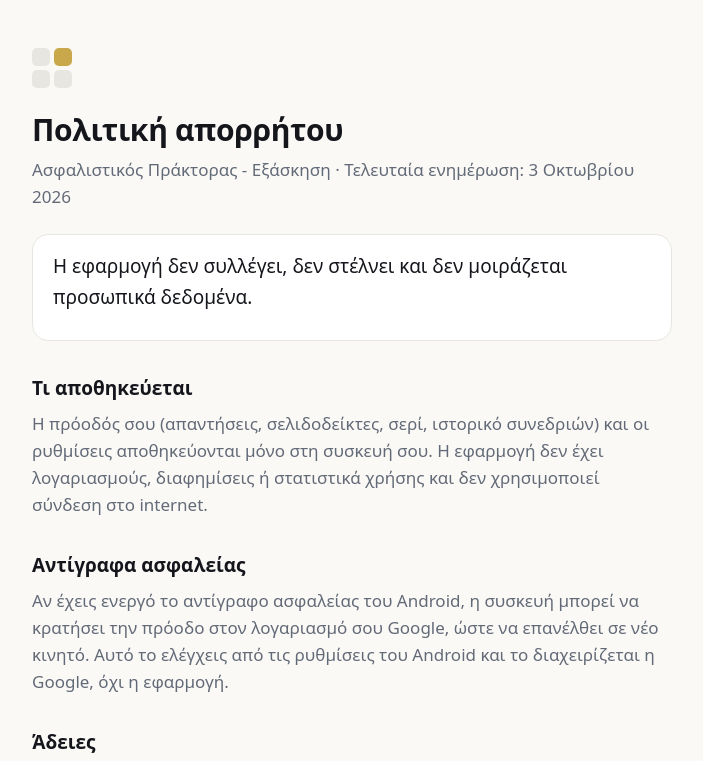
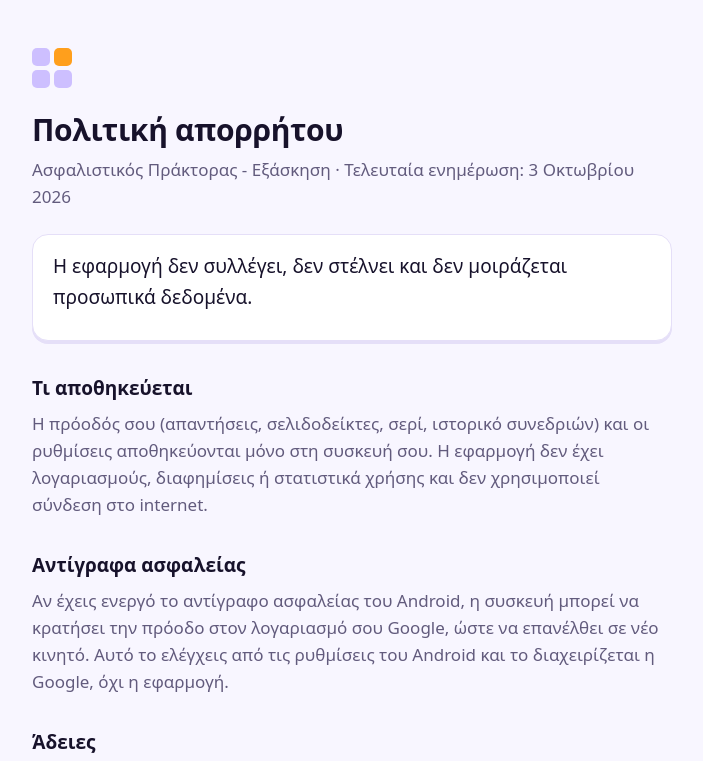
Before and after one commit to SooperNinja/praktoras-privacy, a plain HTML site: page index.html in a window 1280 px wide. Shown: the top 761 px of the page, without its empty margins (288-991 px from the left). Drawn offline with Linux system fonts and the light colour scheme.

Commit message:
style: violet colours to match app 1.1.0
Co-Authored-By: Claude Opus 5.5 <noreply@anthropic.com>

```diff
--- a/index.html
+++ b/index.html
@@ -7,13 +7,15 @@
 <meta name="description" content="Πολιτική απορρήτου της εφαρμογής Ασφαλιστικός Πράκτορας - Εξάσκηση για Android.">
 <style>
   :root {
-    --bg: #FAF9F6; --surface: #FFFFFF; --border: #E8E6E1;
-    --text: #14161C; --muted: #636A77; --accent: #85661A;
+    --bg: #F8F6FF; --surface: #FFFFFF; --border: #E5DFF8;
+    --text: #17122B; --muted: #625B7D; --accent: #5A35EE;
+    --tile: #CDBFFF; --hot: #FF9F1C;
   }
   @media (prefers-color-scheme: dark) {
     :root {
-      --bg: #0E1015; --surface: #161922; --border: #252A36;
-      --text: #F2F3F5; --muted: #9AA1B2; --accent: #C8A84B;
+      --bg: #0F0B1E; --surface: #18132E; --border: #2A2248;
+      --text: #F3F0FF; --muted: #A39BC4; --accent: #A893FF;
+      --tile: #3E3370; --hot: #FFB547;
     }
   }
   * { box-sizing: border-box; }
@@ -23,8 +25,8 @@
   }
   main { max-width: 680px; margin: 0 auto; padding: 48px 20px 64px; }
   .mark { display: grid; grid-template-columns: 18px 18px; gap: 4px; margin-bottom: 24px; }
-  .mark span { width: 18px; height: 18px; border-radius: 5px; background: var(--border); }
-  .mark span:nth-child(2) { background: #C8A84B; }
+  .mark span { width: 18px; height: 18px; border-radius: 5px; background: var(--tile); }
+  .mark span:nth-child(2) { background: var(--hot); }
   h1 { font-size: 30px; line-height: 1.2; margin: 0 0 8px; letter-spacing: -0.3px; }
   h2 { font-size: 19px; margin: 32px 0 6px; }
   p, li { color: var(--muted); margin: 0 0 12px; }
@@ -32,6 +34,7 @@
   .card {
     background: var(--surface); border: 1px solid var(--border);
     border-radius: 16px; padding: 16px 20px; margin: 24px 0;
+    box-shadow: 0 3px 0 var(--border);
   }
   a { color: var(--accent); }
   footer { margin-top: 40px; font-size: 14px; color: var(--muted); }
```
